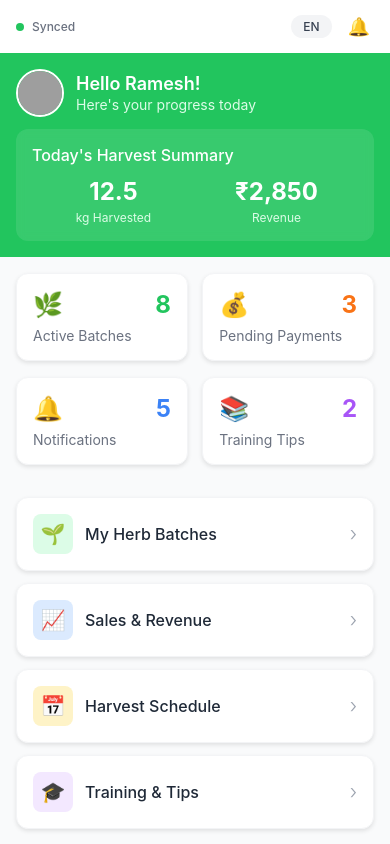
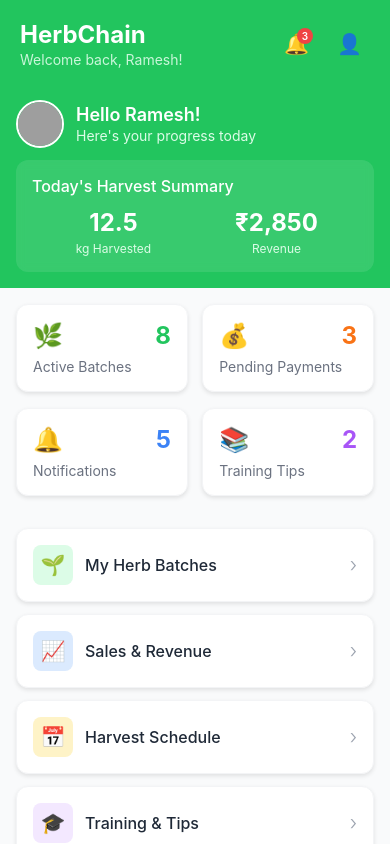
Before and after one commit to bhuwanb23/HerbChain, a React Native app in the folder App/: screen /FarmerDashboard in a window 390 px wide. Shown: the top 844 px of the page. Built offline with nearby package versions, Linux system fonts and the light colour scheme; grey boxes are pictures that could not be loaded.

Commit message:
header com[ponment added

```diff
--- a/App/pages/users/farmers/FarmerMainPage.js
+++ b/App/pages/users/farmers/FarmerMainPage.js
@@ -9,8 +9,9 @@ import PaymentsScreen from './payments/payements';
 import TrainingScreen from './trainings/training';
 import ProfileScreen from './profile/profile';
 
-// Import bottom navbar
+// Import bottom navbar and header
 import BottomNavbar from './components/bottom_navbar';
+import Header from './components/header';
 
 const FarmerMainPage = ({ navigation }) => {
   const [currentPage, setCurrentPage] = useState('home');
@@ -39,10 +40,13 @@ const FarmerMainPage = ({ navigation }) => {
   };
 
   return (
-    <View style={styles.container}>
-      <SafeAreaWrapper style={styles.safeArea} includeBottom={false}>
-        {renderCurrentPage()}
-      </SafeAreaWrapper>
+    <SafeAreaWrapper style={styles.container} includeBottom={true}>
+      <View style={styles.content}>
+        <Header navigation={navigation} />
+        <View style={styles.pageContainer}>
+          {renderCurrentPage()}
+        </View>
+      </View>
       <BottomNavbar
         navigation={{
           ...navigation,
@@ -50,7 +54,7 @@ const FarmerMainPage = ({ navigation }) => {
         }}
         activeTab={currentPage}
       />
-    </View>
+    </SafeAreaWrapper>
   );
 };
 
@@ -59,8 +63,12 @@ const styles = StyleSheet.create({
     flex: 1,
     backgroundColor: '#f8fafc',
   },
-  safeArea: {
+  content: {
     flex: 1,
+  },
+  pageContainer: {
+    flex: 1,
+    backgroundColor: '#F9FAFB',
   },
 });
 
--- /dev/null
+++ b/App/pages/users/farmers/components/header.js
@@ -0,0 +1,115 @@
+import React from 'react';
+import { View, Text, TouchableOpacity, StyleSheet, Alert } from 'react-native';
+
+const Header = ({ navigation, title = "HerbChain", showNotifications = true }) => {
+  const handleNotificationPress = () => {
+    Alert.alert(
+      'Notifications',
+      'You have 3 new notifications:\n\n• New payment received\n• Training reminder\n• Weather alert for your crops',
+      [{ text: 'OK' }]
+    );
+  };
+
+  const handleProfilePress = () => {
+    Alert.alert('Profile', 'Navigate to profile settings');
+  };
+
+  return (
+    <View style={styles.container}>
+      <View style={styles.leftSection}>
+        <Text style={styles.title}>{title}</Text>
+        <Text style={styles.subtitle}>Welcome back, Ramesh!</Text>
+      </View>
+
+      <View style={styles.rightSection}>
+        {showNotifications && (
+          <TouchableOpacity
+            style={styles.notificationButton}
+            onPress={handleNotificationPress}
+            activeOpacity={0.7}
+          >
+            <Text style={styles.notificationIcon}>🔔</Text>
+            <View style={styles.notificationBadge}>
+              <Text style={styles.badgeText}>3</Text>
+            </View>
+          </TouchableOpacity>
+        )}
+
+        <TouchableOpacity
+          style={styles.profileButton}
+          onPress={handleProfilePress}
+          activeOpacity={0.7}
+        >
+          <Text style={styles.profileIcon}>👤</Text>
+        </TouchableOpacity>
+      </View>
+    </View>
+  );
+};
+
+const styles = StyleSheet.create({
+  container: {
+    flexDirection: 'row',
+    justifyContent: 'space-between',
+    alignItems: 'center',
+    backgroundColor: '#22c55e',
+    paddingHorizontal: 20,
+    paddingVertical: 16,
+    paddingTop: 20,
+    shadowColor: '#000',
+    shadowOffset: { width: 0, height: 2 },
+    shadowOpacity: 0.1,
+    shadowRadius: 4,
+    elevation: 4,
+  },
+  leftSection: {
+    flex: 1,
+  },
+  title: {
+    fontSize: 24,
+    fontWeight: '700',
+    color: 'white',
+    marginBottom: 2,
+  },
+  subtitle: {
+    fontSize: 14,
+    color: '#DCFCE7',
+    opacity: 0.9,
+  },
+  rightSection: {
+    flexDirection: 'row',
+    alignItems: 'center',
+  },
+  notificationButton: {
+    position: 'relative',
+    marginRight: 12,
+    padding: 8,
+  },
+  notificationIcon: {
+    fontSize: 20,
+  },
+  notificationBadge: {
+    position: 'absolute',
+    top: 4,
+    right: 4,
+    backgroundColor: '#ef4444',
+    borderRadius: 8,
+    minWidth: 16,
+    height: 16,
+    justifyContent: 'center',
+    alignItems: 'center',
+  },
+  badgeText: {
+    fontSize: 10,
+    fontWeight: '600',
+    color: 'white',
+  },
+  profileButton: {
+    padding: 8,
+  },
+  profileIcon: {
+    fontSize: 20,
+  },
+});
+
+export default Header;
--- a/App/pages/users/farmers/dashboard/dashboard.js
+++ b/App/pages/users/farmers/dashboard/dashboard.js
@@ -1,7 +1,6 @@
 import React from 'react';
 import { View, ScrollView, StyleSheet, Alert } from 'react-native';
 import {
-  Header,
   GreetingSection,
   StatsCards,
   ActionButtons,
@@ -31,8 +30,6 @@ const Dashboard = ({ navigation }) => {
 
   return (
     <View style={styles.container}>
-      <Header navigation={navigation} />
-
       <ScrollView
         style={styles.scrollView}
         showsVerticalScrollIndicator={false}
--- a/App/pages/users/farmers/herb_register/HerbRegisterScreen.js
+++ b/App/pages/users/farmers/herb_register/HerbRegisterScreen.js
@@ -2,7 +2,6 @@ import React from 'react';
 import { View, ScrollView, StyleSheet, Alert } from 'react-native';
 import { useHerbRegistration } from './hooks';
 import {
-  Header,
   ProgressBar,
   AIRecognition,
   ManualEntry,
@@ -30,11 +29,6 @@ const HerbRegisterScreen = ({ navigation }) => {
 
   return (
     <View style={styles.container}>
-      <Header
-        navigation={navigation}
-        onHelpPress={handleHelpPress}
-      />
-
       <ProgressBar currentStep={currentStep} />
 
       <ScrollView
--- a/App/pages/users/farmers/payments/payements.js
+++ b/App/pages/users/farmers/payments/payements.js
@@ -63,11 +63,6 @@ const PaymentsScreen = ({ navigation }) => {
 
   return (
     <View style={styles.container}>
-      <View style={styles.header}>
-        <Text style={styles.headerTitle}>Payments</Text>
-        <Text style={styles.headerSubtitle}>Track your earnings</Text>
-      </View>
-
       <ScrollView style={styles.scrollView} showsVerticalScrollIndicator={false}>
         <View style={styles.summaryCard}>
           <Text style={styles.summaryTitle}>Total Earnings</Text>
@@ -104,21 +99,6 @@ const styles = StyleSheet.create({
   container: {
     flex: 1,
     backgroundColor: '#F9FAFB',
-  },
-  header: {
-    backgroundColor: '#22c55e',
-    paddingHorizontal: 20,
-    paddingVertical: 24,
-  },
-  headerTitle: {
-    fontSize: 24,
-    fontWeight: '700',
-    color: 'white',
-    marginBottom: 4,
-  },
-  headerSubtitle: {
-    fontSize: 14,
-    color: '#DCFCE7',
   },
   scrollView: {
     flex: 1,
--- a/App/pages/users/farmers/profile/profile.js
+++ b/App/pages/users/farmers/profile/profile.js
@@ -83,11 +83,6 @@ const ProfileScreen = ({ navigation }) => {
 
   return (
     <View style={styles.container}>
-      <View style={styles.header}>
-        <Text style={styles.headerTitle}>Profile</Text>
-        <Text style={styles.headerSubtitle}>Manage your account</Text>
-      </View>
-
       <ScrollView style={styles.scrollView} showsVerticalScrollIndicator={false}>
         {/* Profile Card */}
         <View style={styles.profileCard}>
@@ -165,21 +160,6 @@ const styles = StyleSheet.create({
   container: {
     flex: 1,
     backgroundColor: '#F9FAFB',
-  },
-  header: {
-    backgroundColor: '#22c55e',
-    paddingHorizontal: 20,
-    paddingVertical: 24,
-  },
-  headerTitle: {
-    fontSize: 24,
-    fontWeight: '700',
-    color: 'white',
-    marginBottom: 4,
-  },
-  headerSubtitle: {
-    fontSize: 14,
-    color: '#DCFCE7',
   },
   scrollView: {
     flex: 1,
--- a/App/pages/users/farmers/trainings/training.js
+++ b/App/pages/users/farmers/trainings/training.js
@@ -76,11 +76,6 @@ const TrainingScreen = ({ navigation }) => {
 
   return (
     <View style={styles.container}>
-      <View style={styles.header}>
-        <Text style={styles.headerTitle}>Training</Text>
-        <Text style={styles.headerSubtitle}>Enhance your farming skills</Text>
-      </View>
-
       <ScrollView style={styles.scrollView} showsVerticalScrollIndicator={false}>
         <View style={styles.progressCard}>
           <Text style={styles.progressTitle}>Learning Progress</Text>
@@ -151,21 +146,6 @@ const styles = StyleSheet.create({
   container: {
     flex: 1,
     backgroundColor: '#F9FAFB',
-  },
-  header: {
-    backgroundColor: '#22c55e',
-    paddingHorizontal: 20,
-    paddingVertical: 24,
-  },
-  headerTitle: {
-    fontSize: 24,
-    fontWeight: '700',
-    color: 'white',
-    marginBottom: 4,
-  },
-  headerSubtitle: {
-    fontSize: 14,
-    color: '#DCFCE7',
   },
   scrollView: {
     flex: 1,
```
